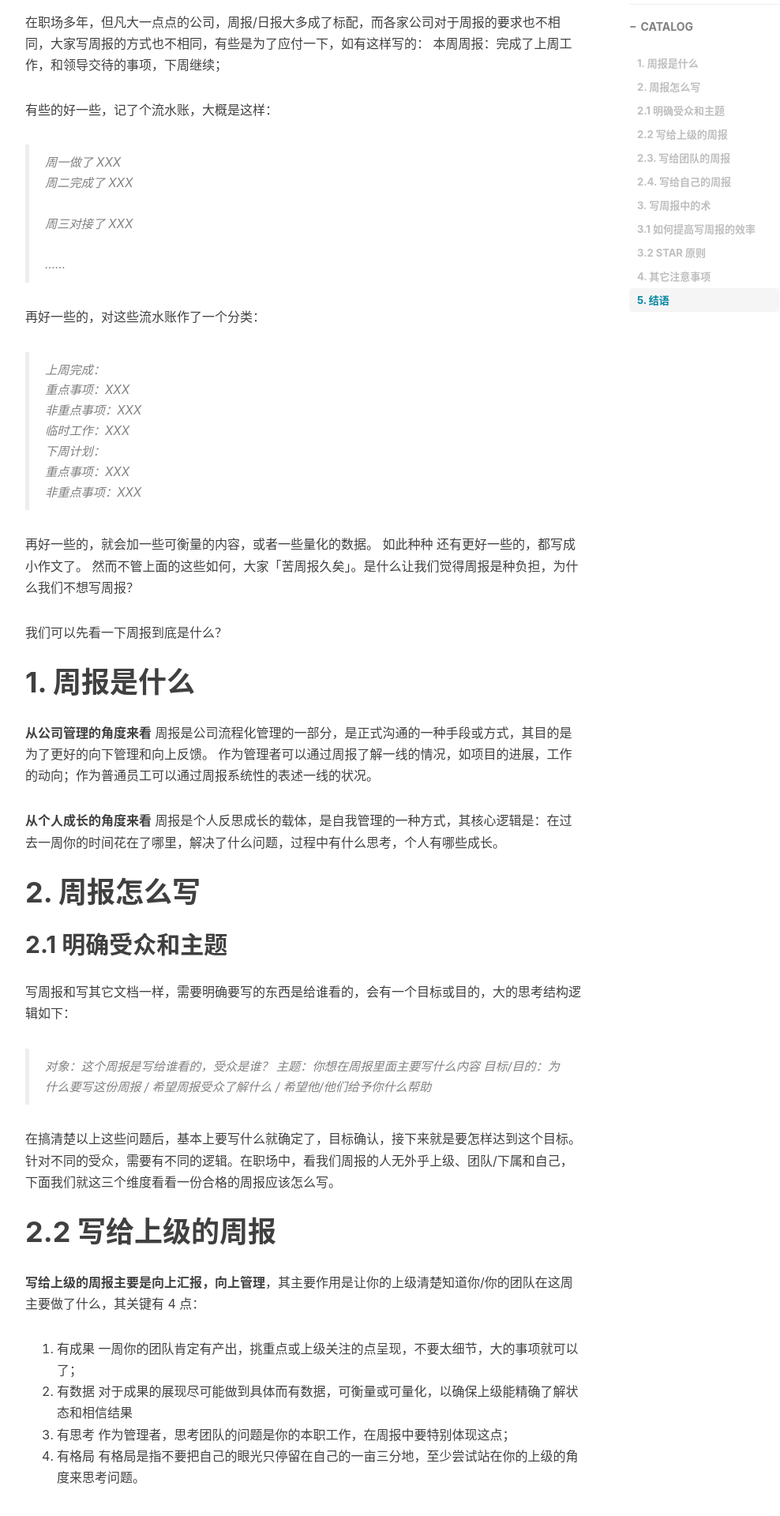
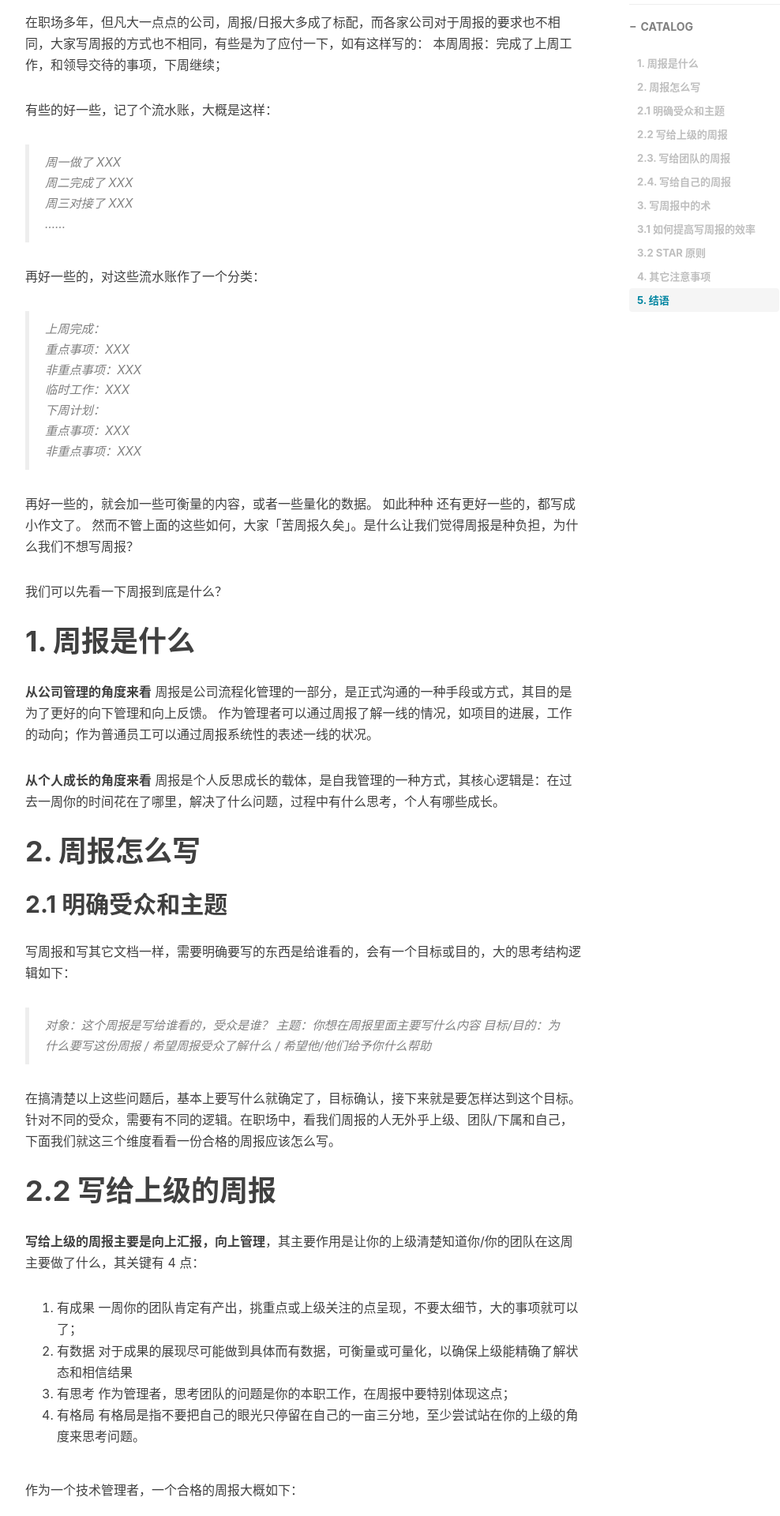
Before and after one commit to phppan/phppan.github.io, a Jekyll site: the page built from _posts/2022-04-11-聊聊周报-团队管理和自我管理的利器.md, in a window 1280 px wide. Shown: the part 558-2478 px from the top of the page at 79% size, without its empty margins (233-1221 px from the left). Built offline with Jekyll 4.4.1, drawn with Linux system fonts in a browser that asks for light colours; nearby versions of some CDN libraries; comment, search, counter and statistics services are not loaded.

Commit message:
fix: 文案修改

```diff
--- a/_posts/2022-04-11-聊聊周报-团队管理和自我管理的利器.md
+++ b/_posts/2022-04-11-聊聊周报-团队管理和自我管理的利器.md
@@ -19,10 +19,8 @@ tags:
 有些的好一些，记了个流水账，大概是这样：
 >周一做了 XXX
 周二完成了 XXX
-<br />
->周三对接了 XXX
-<br />
->……
+周三对接了 XXX
+……
 
 再好一些的，对这些流水账作了一个分类：
 >上周完成：
```
